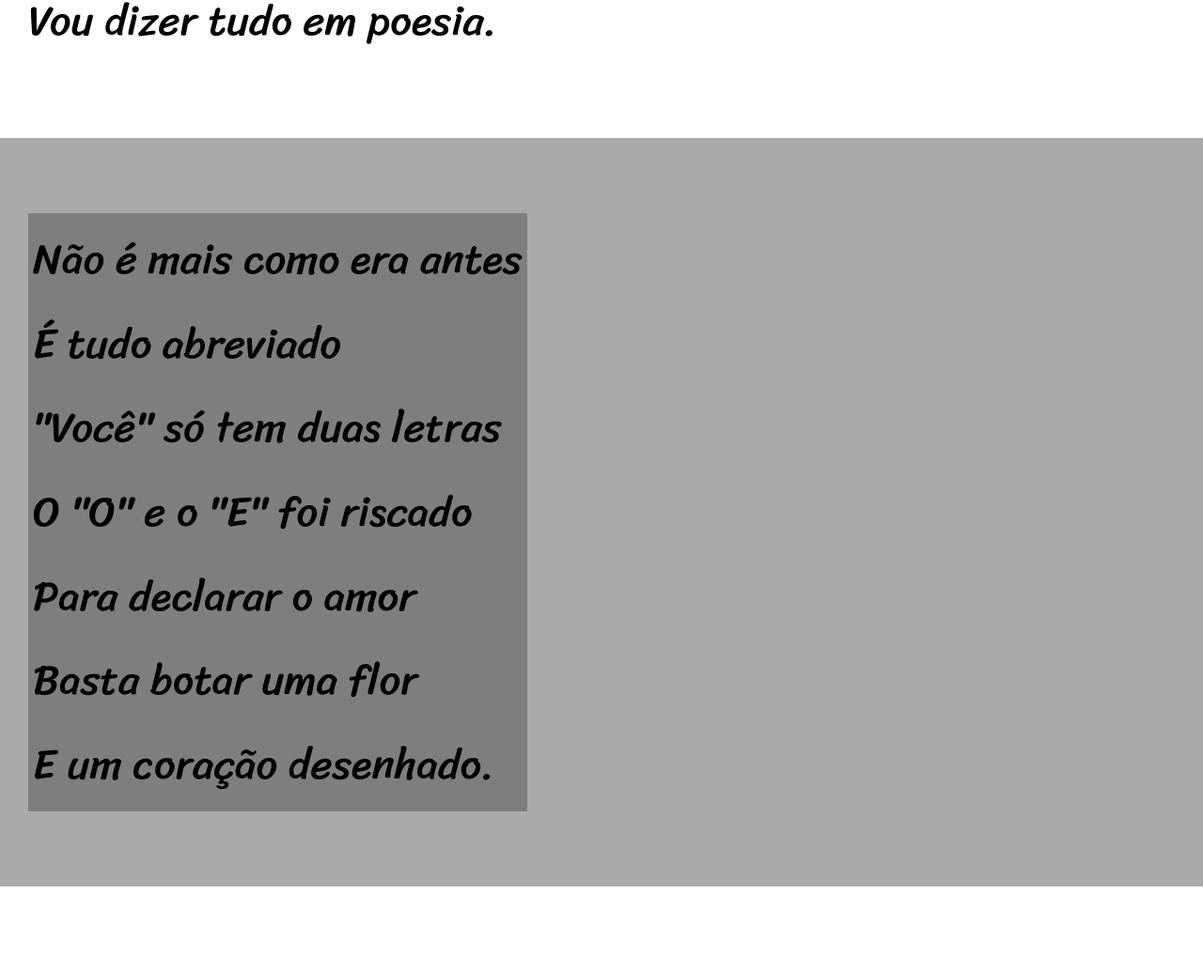
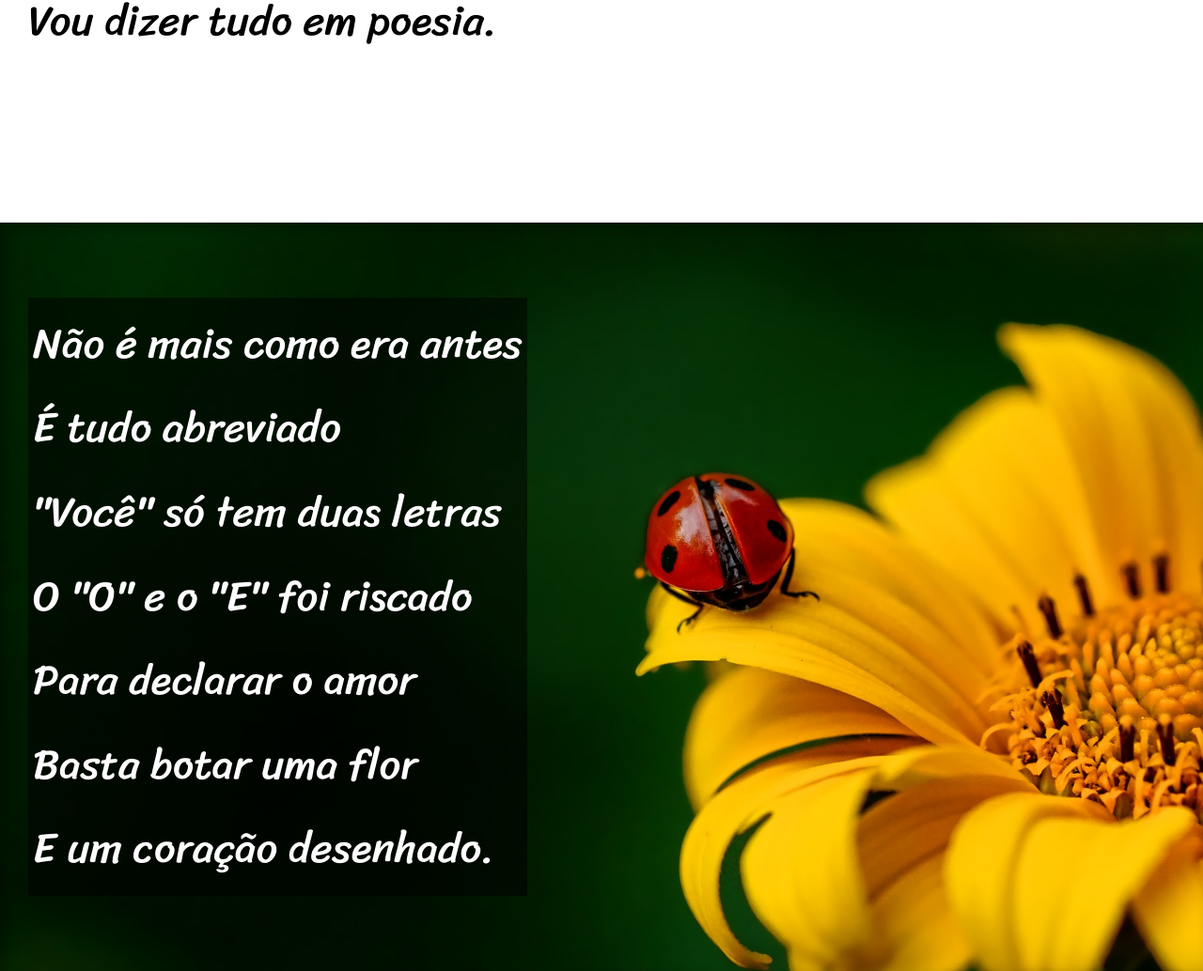
Before and after one commit to Jaymeda14/Cordel, a plain HTML site: page index.html in a window 1280 px wide. Shown: the part 900-1934 px from the top of the page at 94% size. Drawn offline with Linux system fonts and the light colour scheme.

Commit message:
finalizei o projeto

```diff
--- a/index.html
+++ b/index.html
@@ -27,7 +27,7 @@
 
 
 
-    <section class="imagem">
+    <section class="imagem" id="img01">
         <p>
             Não é mais como era antes <br>
             É tudo abreviado <br>
@@ -62,7 +62,7 @@
 
 
 
-    <section class="imagem">
+    <section class="imagem" id="img02">
         <p>
             Tenho saudade das cartas <br>
             Escritas com a própria mão <br>
--- a/style.css
+++ b/style.css
@@ -51,17 +51,32 @@ section{
     padding-left: 30px;
     font-family: var(--font3);
     font-size: 3.5vw;
+    background-size: cover;
+}
+section > p {
+    padding-bottom: 2em;
 }
 .normal{
     background-color: white;
     color: black;
 }
+.imagem{
+    box-shadow: inset 6px 6px 13px 0px rgba(0, 0, 0, 0.316);
+    background-attachment: fixed;
+}
 .imagem > p{
     display: inline-block;
     padding: 5px;
-    background-color: rgba(0, 0, 0, 0.253);
+    background-color: rgba(0, 0, 0, 0.517);
+    color: white;
+}
 
-
+section#img01{
+    background-image: url('imagens/background001.jpg');
+    background-position: right center;
+}
+#img02{
+    background-image: url('imagens/background002.jpg');
 }
 
 footer{
```
